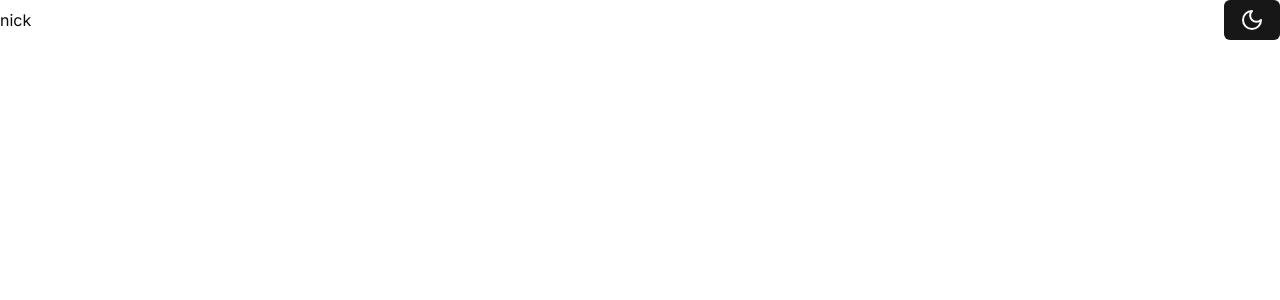
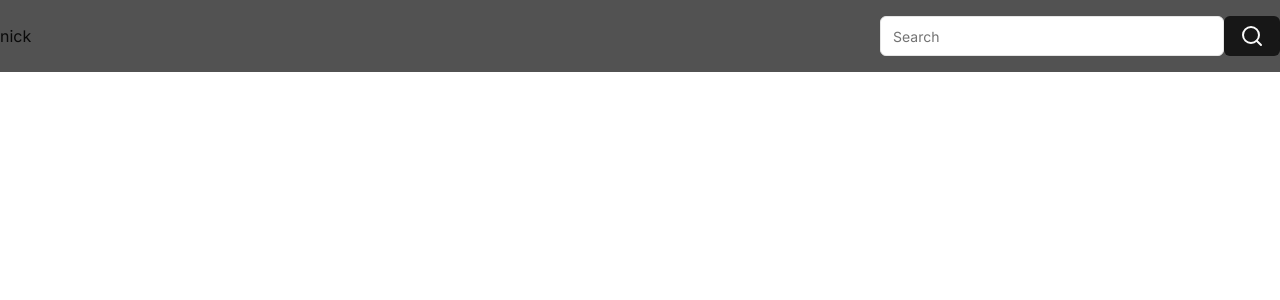
Before and after one commit to neequu/next-livestream, a Next.js app: page / in a window 1280 px wide. Shown: the top 300 px of the page. Built offline with nearby package versions, Linux system fonts and the light colour scheme.

Commit message:
chore: add header

```diff
--- /dev/null
+++ b/components/Search.tsx
@@ -0,0 +1,36 @@
+'use client'
+
+import { useState } from 'react'
+import { Input } from './ui/input'
+import { Button } from './ui/button'
+import { SearchIcon, X } from 'lucide-react'
+
+const Search = () => {
+  const [input, setInput] = useState('')
+
+  return (
+    <form className='flex w-[400px] sm:flex-none'>
+      <div className='relative flex-1'>
+        <Input
+          value={input}
+          onChange={(e) => setInput(e.target.value)}
+          placeholder='Search'
+          className='h-9 focus-visible:ring-0 focus-visible:ring-offset-0 sm:h-10'
+        />
+        <button
+          onClick={() => setInput('')}
+          type='button'
+          aria-label='clear input'
+          className='absolute right-2 top-1/2 -translate-y-1/2 text-muted-foreground transition-opacity hover:opacity-70'
+        >
+          {input && <X className='w-5 sm:w-6' />}
+        </button>
+      </div>
+      <Button className='h-9 sm:h-10'>
+        <SearchIcon />
+      </Button>
+    </form>
+  )
+}
+
+export default Search
--- a/components/TheHeader.tsx
+++ b/components/TheHeader.tsx
@@ -1,15 +1,17 @@
 import React from 'react'
 import DarkToggle from './DarkToggle'
 import { UserButton } from '@clerk/nextjs'
+import Search from './Search'
 
 const TheHeader = () => {
   return (
-    <header className='flex items-center justify-between'>
-      <h1>nick</h1>
-      <div className='flex items-center'>
+    <header className='flex items-center justify-between bg-neutral-600 py-4'>
+      <h1 className=''>nick</h1>
+      {/* <div className='flex items-center'>
         <UserButton afterSignOutUrl='/' />
         <DarkToggle />
-      </div>
+      </div> */}
+      <Search />
     </header>
   )
 }
```
Also changed, not shown: components/ui/input.tsx (+6 -6 lines).
